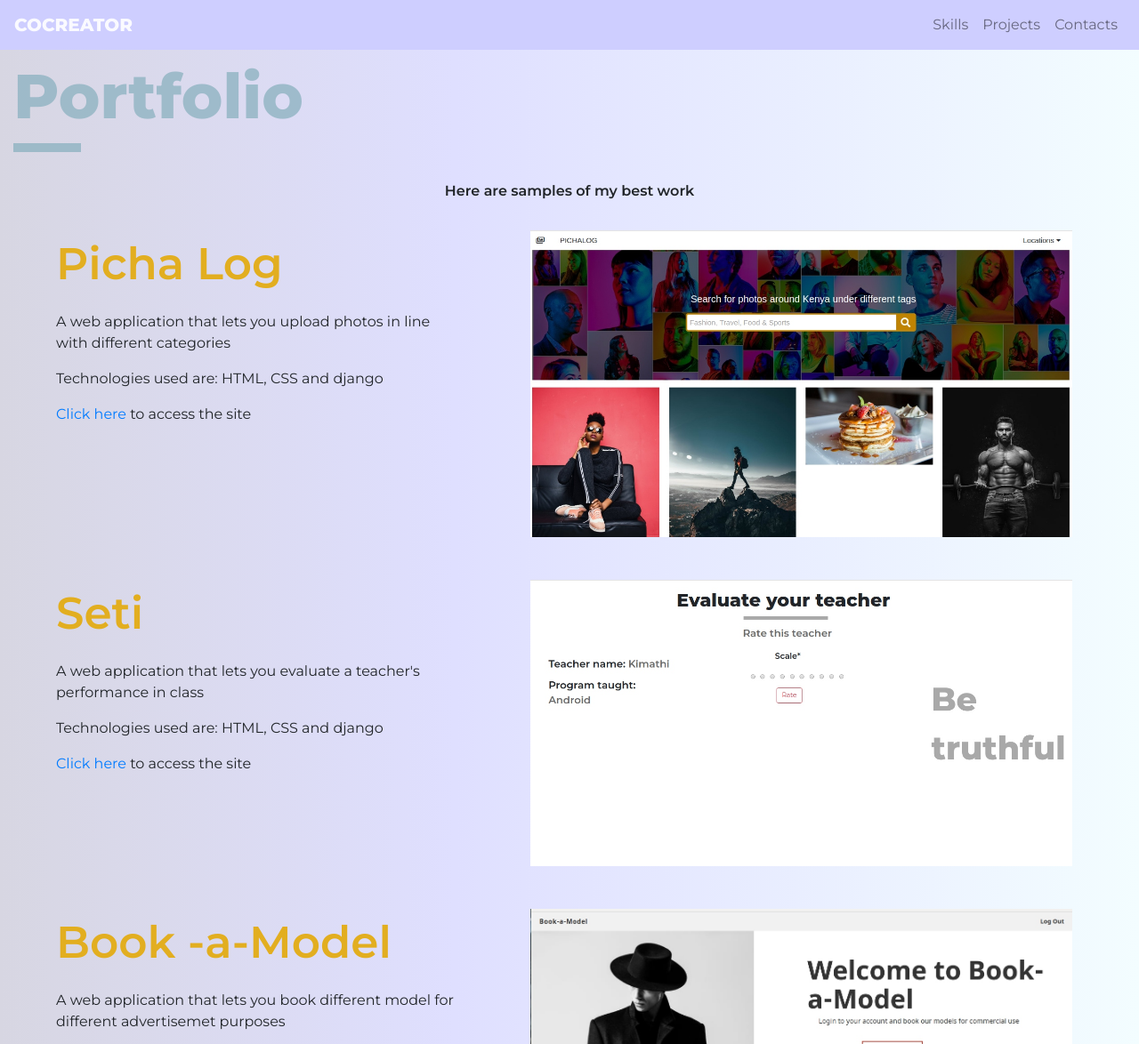
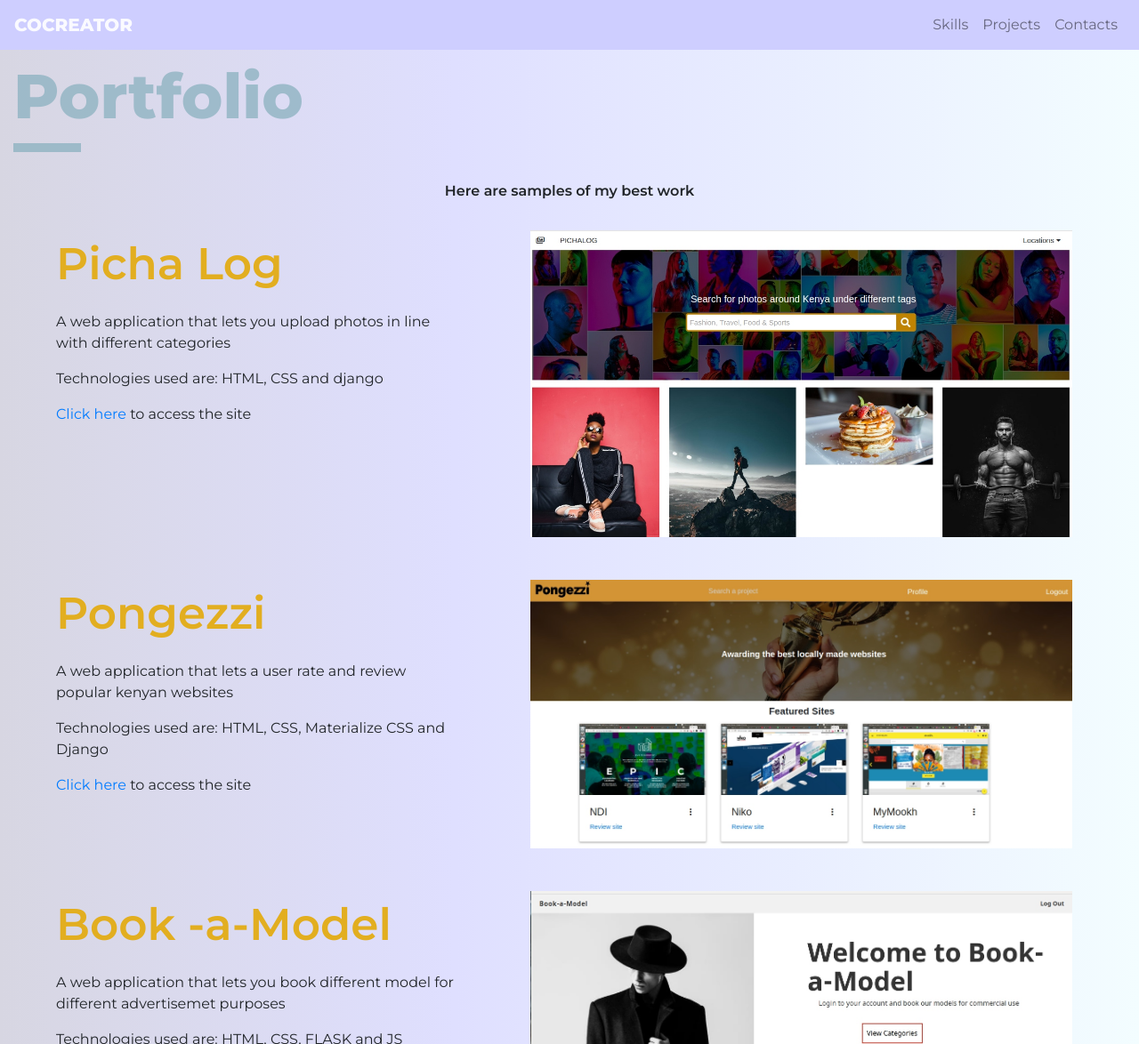
Before and after one commit to DunYung1/dunyung1.github.io, a plain HTML site: page portfolio.html in a window 1280 px wide. Shown: the top 1174 px of the page at 89% size. Drawn offline with nearby package versions, Linux system fonts and the light colour scheme.

Commit message:
add pongezzi

```diff
--- a/portfolio.html
+++ b/portfolio.html
@@ -73,17 +73,17 @@
             <div class='row'>
                 <div class='col-md-5'>
                     <div class='desc'>
-                        <p class='title'>Seti</p>
-                        <p>A web application that lets you evaluate a teacher's performance in class</p>
-                        <p> Technologies used are: HTML, CSS and django</p>
-                        <p> <a href='https://github.com/dunyung1/seti' target="_blank">Click here</a> to access the site
+                        <p class='title'>Pongezzi</p>
+                        <p>A web application that lets a user rate and review popular kenyan websites</p>
+                        <p> Technologies used are: HTML, CSS, Materialize CSS and Django</p>
+                        <p> <a href='https://pongezzi.herokuapp.com' target="_blank">Click here</a> to access the site
                         </p>
                     </div>
                 </div>
 
                 <div class='col-md-7'>
                     <div class='image2'>
-                        <img src='images/seti.jpg' alt="seti app">
+                        <img src='images/pongezzi.jpg' alt="pongezzi app">
                     </div>
                 </div>
 
```
Also changed, not shown: images/pongezzi.jpg (added).
